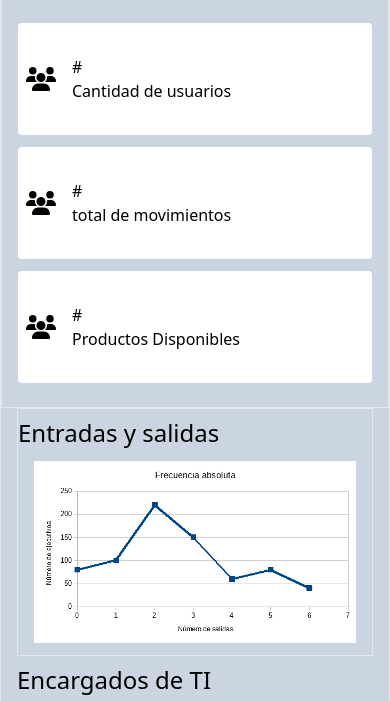
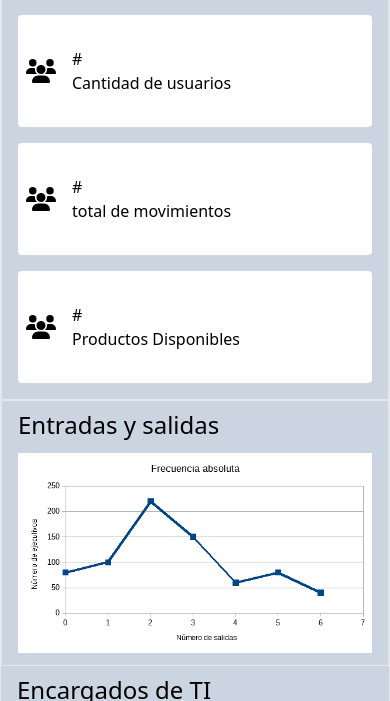
Before and after one commit to MarkArellano1997/project, a plain HTML site: page index.html in a window 390 px wide. Shown: the part 87-788 px from the top of the page. Drawn offline with nearby package versions, Linux system fonts and the light colour scheme.

Commit message:
movil terminado 1

```diff
--- a/index.html
+++ b/index.html
@@ -43,11 +43,11 @@
 
             <section class="border md:grid md:col-span-5 bg-slate-300">
 
-                <div class="grid border py-3">
+                <div class="grid border">
 
-                    <div class=" md:flex md:grid md:grid-cols-3">
+                    <div class="md:flex md:grid md:grid-cols-3">
 
-                        <div class="mx-4 my-3 bg-white rounded flex items-center gap-4 py-8 px-2 md:my-auto">
+                        <div class="mx-4 my-4 bg-white rounded flex items-center gap-4 py-8 px-2 md:my-auto">
                             <div>
                                 <img src="./assets/users-solid.svg" class="h-6" alt="">
                             </div>
@@ -57,7 +57,7 @@
                             </div>
                         </div>
 
-                        <div class="mx-4 my-3 bg-white rounded flex items-center gap-4 py-8 px-2 md:my-auto">
+                        <div class="mx-4 my-4 bg-white rounded flex items-center gap-4 py-8 px-2 md:my-auto">
                             <div>
                                 <img src="./assets/users-solid.svg" class="h-6" alt="">
                             </div>
@@ -67,7 +67,7 @@
                             </div>
                         </div>
 
-                        <div class="mx-4 my-3 bg-white rounded flex items-center gap-4 py-8 px-2 md:my-auto">
+                        <div class="mx-4 my-4 bg-white rounded flex items-center gap-4 py-8 px-2 md:my-auto">
                             <div>
                                 <img src="./assets/users-solid.svg" class="h-6" alt="">
                             </div>
@@ -80,8 +80,8 @@
 
                 </div>
 
-                <div class="mx-4 border md:m-auto">
-                    <h2 class="text-2xl my-2">Entradas y salidas</h2>
+                <div class="border md:m-auto">
+                    <h2 class="text-2xl my-2 mx-4">Entradas y salidas</h2>
                     <img src="./assets/diagrama-de-lineas-frecuencia-absoluta.png" alt="" class="px-4 my-3">
                 </div>
 
```
